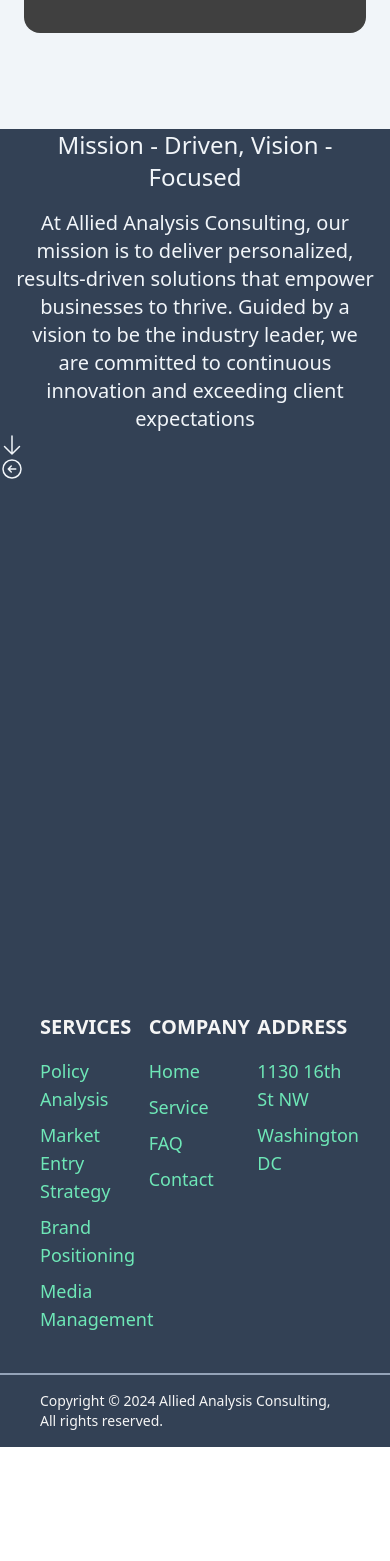
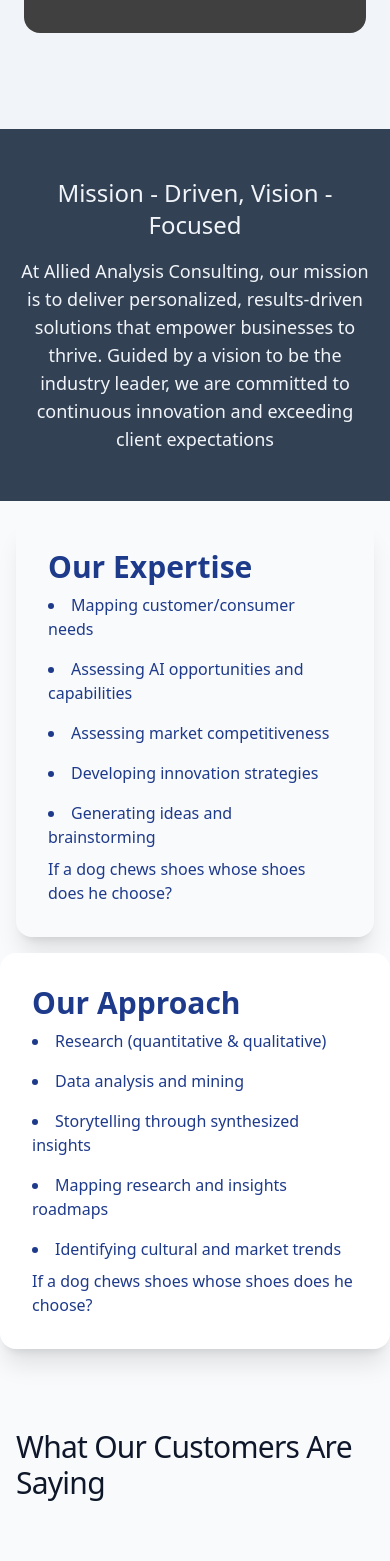
Before and after one commit to Sakib1994/allied-nalysis-consulting, a Nuxt app: page / in a window 390 px wide. Shown: the part 5487-7048 px from the top of the page. Before the commit the page ends 6934 px from the top, so only its background shows below. Built offline with nearby package versions, Linux system fonts and the light colour scheme.

Commit message:
feedback in home page

```diff
--- a/assets/css/main.css
+++ b/assets/css/main.css
@@ -14,5 +14,6 @@
 .service-card {
     animation: appear linear;
     animation-timeline: view();
-    animation-range: entry 0 cover 40%;
+    /* animation-range: entry 0 cover 30%; */
+    animation-range: entry 10% contain 25%;
 }
--- a/components/Footer.vue
+++ b/components/Footer.vue
@@ -1,6 +1,4 @@
 <template>
-    <!-- <footer class="footer bg-slate-700 text-base-content p-10 grid-cols-1 md:grid-cols-4"> -->
-
     <footer class="footer bg-slate-700 text-base-content p-10 grid-cols-3 lg:grid-cols-4 border-b-2 border-slate-400">
         <aside class="text-neutral-100 space-y-4 hidden lg:block">
             <img src="/allied_logo_large.png" alt="Large company logo" width="150">
--- a/components/MissionVision.vue
+++ b/components/MissionVision.vue
@@ -1,28 +1,71 @@
 <template>
-    <div class="min-h-screen bg-slate-700 text-slate-100">
-        <div class="w-full flex flex-col items-center">
-            <div class="w-11/12 md:w-1/2 text-center space-y-4">
+    <div class="min-h-screen bg-slate-50">
+        <div class="w-full bg-slate-700 text-slate-100 flex flex-col items-center">
+            <div class="py-12 w-11/12 md:w-1/2 text-center space-y-4">
                 <h2 class="text-2xl md:text-4xl">Mission - Driven, Vision - Focused</h2>
-                <p class="text-xl md:text-2xl">At Allied Analysis Consulting, our mission is to deliver personalized,
+                <p class="text-lg md:text-xl">At Allied Analysis Consulting, our mission is to deliver personalized,
                     results-driven solutions that empower businesses to thrive. Guided by a vision to be the industry
                     leader, we are committed to continuous innovation and exceeding client expectations</p>
             </div>
         </div>
-        <div class="w-full flex flex-col md:flex-row md:w-5/6 mx-auto">
-            <div class="w-1/3">
-                <svg xmlns="http://www.w3.org/2000/svg" fill="none" viewBox="0 0 24 24" stroke-width="1.5"
-                    stroke="currentColor" class="size-6">
-                    <path stroke-linecap="round" stroke-linejoin="round" d="M19.5 13.5 12 21m0 0-7.5-7.5M12 21V3" />
-                </svg>
-            </div>
-            <div class="w-2/3">
-                <svg xmlns="http://www.w3.org/2000/svg" fill="none" viewBox="0 0 24 24" stroke-width="1.5"
-                    stroke="currentColor" class="size-6">
-                    <path stroke-linecap="round" stroke-linejoin="round"
-                        d="m11.25 9-3 3m0 0 3 3m-3-3h7.5M21 12a9 9 0 1 1-18 0 9 9 0 0 1 18 0Z" />
-                </svg>
-            </div>
-        </div>
+        <!-- Mission section -->
+        <section class="grid grid-cols-1 lg:grid-cols-2 justify-items-center items-center p-4">
+            <article class="service-card">
+                <div class="card w-full lg:w-128 shadow-xl text-blue-900">
+                    <div class="card-body">
+                        <h2 class="card-title text-3xl">Our Expertise</h2>
+                        <ul class="list-disc space-y-4 list-inside">
+                            <li>
+                                Mapping customer/consumer needs
+                            </li>
+                            <li>
+                                Assessing AI opportunities and capabilities
+                            </li>
+                            <li>
+                                Assessing market competitiveness
+                            </li>
+                            <li>
+                                Developing innovation strategies
+                            </li>
+                            <li>Generating ideas and brainstorming</li>
+                        </ul>
+                        <p>If a dog chews shoes whose shoes does he choose?</p>
+                    </div>
+                </div>
+            </article>
+            <aside class="hidden lg:block py-12 -translate-x-8">
+                <img src="/mission.webp" class="object-contain rounded-lg">
+            </aside>
+        </section>
+        <!-- Approch section -->
+        <section class="grid grid-cols-1 lg:grid-cols-2 justify-items-center items-center">
+            <aside class="hidden lg:block py-12 translate-x-8">
+                <img src="/approch.webp" class="object-contain rounded-lg">
+            </aside>
+            <article class="service-card">
+                <div class="card w-full lg:w-128 bg-white shadow-xl text-blue-900">
+                    <div class="card-body">
+                        <h2 class="card-title text-3xl">Our Approach</h2>
+                        <ul class="list-disc space-y-4 list-inside">
+                            <li>
+                                Research (quantitative & qualitative)
+                            </li>
+                            <li>
+                                Data analysis and mining
+                            </li>
+                            <li>
+                                Storytelling through synthesized insights
+                            </li>
+                            <li>
+                                Mapping research and insights roadmaps
+                            </li>
+                            <li>Identifying cultural and market trends</li>
+                        </ul>
+                        <p>If a dog chews shoes whose shoes does he choose?</p>
+                    </div>
+                </div>
+            </article>
+        </section>
         <div class="w-full flex flex-col md:flex-row">
             <div class="w-2/3"></div>
             <div class="w-1/3"></div>
--- a/components/OurServices.vue
+++ b/components/OurServices.vue
@@ -9,15 +9,12 @@
                 <h2 class="text-2xl md:text-4xl">Innovation in Every Steps.</h2>
             </template>
         </div>
-        <div class="grid grid-cols-1 md:grid-cols-2 lg:grid-cols-3 xl:grid-cols-4 gap-4 p-2 py-12 w-11/12 mx-auto">
+        <div class="grid grid-cols-1 md:grid-cols-2 lg:grid-cols-3 gap-4 p-2 py-12 w-11/12 mx-auto max-w-5xl">
             <div v-for="service in serviceList" class="card bg-slate-100 flex-1 w-full shadow-xl service-card">
                 <div class="card-body text-center">
                     <h2 class="card-title justify-center py-4">{{ service.title }}</h2>
                     <p>Expert analysis and strategic advocacy to navigate complex policies.</p>
                     <div class="card-actions justify-center pt-4">
-                        <!--
-                        z-10 bg-transparent border border-black min-h-12 px-4 rounded-lg
-                        <button class="btn btn-outline hover:text-white">Book an appointment</button> -->
                         <button class="z-10 relative border-2 min-h-12 rounded-lg border-gray-800 bg-transparent py-2.5 px-5 uppercase text-gray-800 transition-colors before:absolute before:left-0 before:top-0 before:-z-10 before:h-full before:w-full before:origin-top-left before:scale-y-0 before:bg-gray-800 before:transition-transform before:duration-300 before:content-[''] hover:text-white before:hover:scale-y-100">Book an appointment</button>
                     </div>
                 </div>
--- a/pages/index.vue
+++ b/pages/index.vue
@@ -10,5 +10,6 @@
     <OurServices />
     <Reccomendation />
     <MissionVision />
+    <Feedback />
   </main>
 </template>
```
Also changed, not shown: public/approch.webp (added), public/mission.webp (added).
